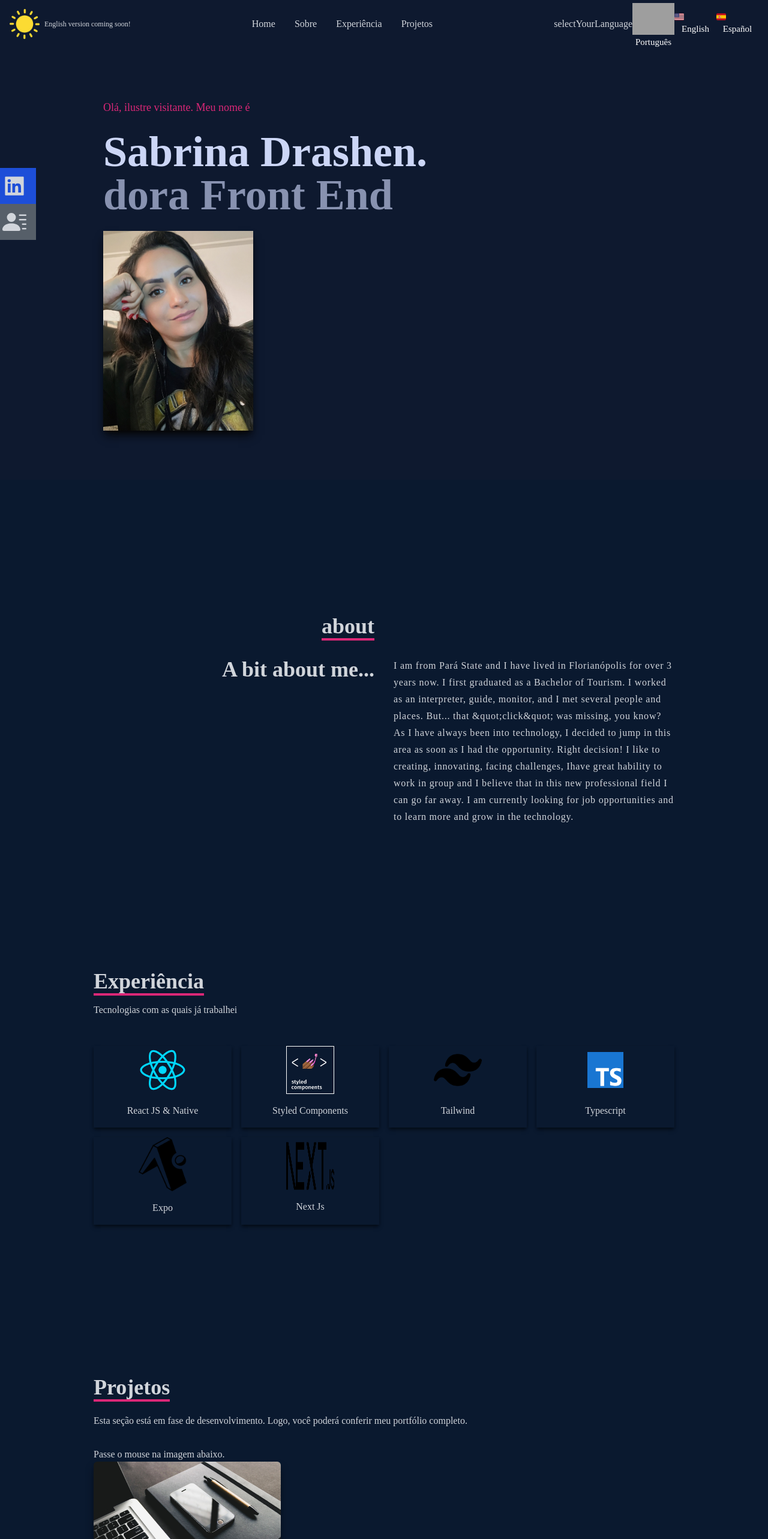
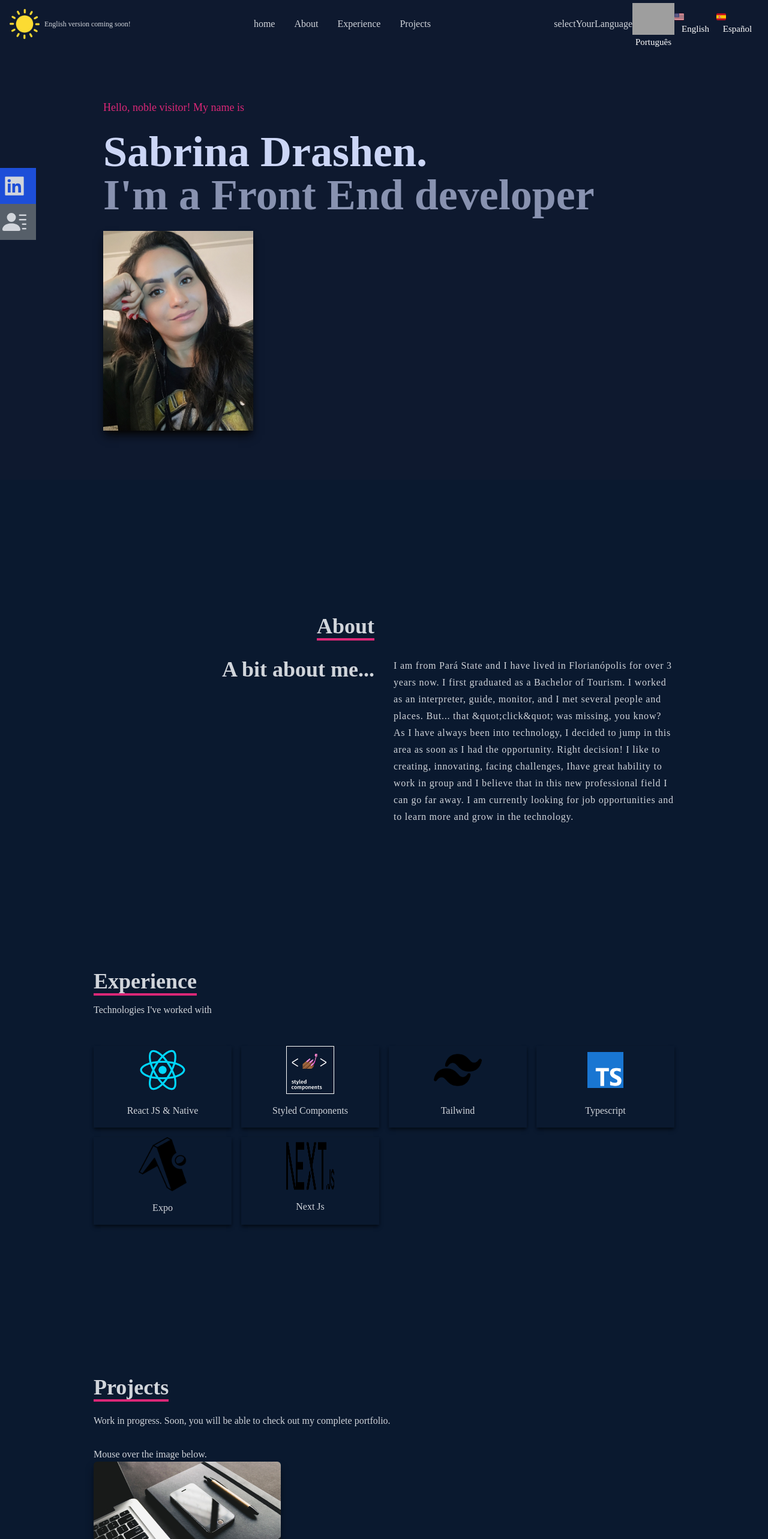
Before and after one commit to sdrashen/my-portifolio, a React (Create React App) app: page / in a window 1280 px wide. Shown: the top 2566 px of the page at 60% size. Built offline with nearby package versions, Linux system fonts and the light colour scheme; grey boxes are pictures that could not be loaded.

Commit message:
feat:edit more languages configs

```diff
--- a/src/components/Home.jsx
+++ b/src/components/Home.jsx
@@ -1,15 +1,19 @@
 import React from 'react'
 // import { HiArrowNarrowRight } from 'react-icons/hi'
 import MyPicture from '../assets/sabrina.jpeg'
+import { useTranslation } from 'react-i18next';
 
 const Home = () => {
+
+  const { t } = useTranslation();
+
   return (
     <div name='home' className=' w-full h-screen bg-[#0e192f]'>
       {/*Container*/}
       <div className='max-w-[1000px] mx-auto px-8 flex flex-col justify-center h-full'>
-        <p className='text-lg text-pink-600 pb-6'>Olá, ilustre visitante. Meu nome é</p>
-        <h1 className='text-4xl sm:text-7xl font-bold text-[#ccd6f6]'>Sabrina Drashen.</h1>
-        <h2 className='text-4xl pb-6 sm:text-7xl font-bold text-[#8892b0]'>dora Front End</h2>
+        <p className='text-lg text-pink-600 pb-6'>{t("greeting")}</p>
+        <h1 className='text-4xl sm:text-7xl font-bold text-[#ccd6f6]'>{t("name")}</h1>
+        <h2 className='text-4xl pb-6 sm:text-7xl font-bold text-[#8892b0]'>{t("profession")}</h2>
         {/* <p className='text-[#8892b0] py-4 max-w-[700px]'>Lorem ipsum dolor sit amet conSou desenvolvesectetur, adipisicing elit. Fuga ratione eos hic reprehenderit. Consequatur, debitis minus quam suscipit nobis dolorem facilis, impedit esse excepturi quaerat numquam ipsum reiciendis ducimus quos.</p> */}
         {/* <div>
           <button className='text-white group border-2 px-6 py-3 my-2 flex items-center hover:bg-pink-600 hover:border-pink-600'>Veja meu trabalho
--- a/src/components/Navbar.jsx
+++ b/src/components/Navbar.jsx
@@ -5,8 +5,11 @@ import { BsFillPersonLinesFill } from 'react-icons/bs'
 import SunIcon from '../assets/SunIcon.png'
 import { Link } from 'react-scroll'
 import { LanguageSwitcher } from './LanguageSwitcher/index'
+import { useTranslation } from 'react-i18next'
 
 const Navbar = () => {
+
+  const { t } = useTranslation();
 
   const [nav, setNav] = useState(false)
   const handleClick = () => setNav(!nav)
@@ -22,22 +25,22 @@ const Navbar = () => {
         <ul className='hidden md:flex'>
           <li>
             <Link to='home' smooth={true} duration={500}>
-              Home
+              {t("home")}
             </Link>
           </li>
           <li>
             <Link to='sobre' smooth={true} duration={500}>
-              Sobre
+              {t("about")}
             </Link>
           </li>
           <li>
             <Link to='experiência' smooth={true} duration={500}>
-              Experiência
+              {t("experience")}
             </Link>
           </li>
           <li>
             <Link to='projetos' smooth={true} duration={500}>
-              Projetos
+              {t("projects")}
             </Link>
           </li>
         </ul>
@@ -49,10 +52,10 @@ const Navbar = () => {
 
       {/*Mobile menu */}
       <ul className={!nav ? 'hidden': 'absolute top-0 left-0 h-screen w-full bg-[#0e192f] flex flex-col justify-center items-center'}>
-        <li className='py-6 text-4xl'>Home</li>
-        <li className='py-6 text-4xl'>Sobre</li>
-        <li className='py-6 text-4xl'>Experiência</li>
-        <li className='py-6 text-4xl'>Projetos</li>
+        <li className='py-6 text-4xl'>{t("home")}</li>
+        <li className='py-6 text-4xl'>{t("sobre")}</li>
+        <li className='py-6 text-4xl'>{t("experience")}</li>
+        <li className='py-6 text-4xl'>{t("projects")}</li>
       </ul>
 
       {/*Social icons*/}
--- a/src/components/Skills.jsx
+++ b/src/components/Skills.jsx
@@ -6,15 +6,19 @@ import Tailwind from '../assets/tailwind_icon.png'
 import Typescript from '../assets/typescript-icon.png'
 import Expo from '../assets/expo-icon.png'
 import NextJS from '../assets/nextjs-icon.png'
+import { useTranslation } from 'react-i18next'
 
 const Skills = () => {
+
+  const { t } = useTranslation();
+
   return (
     <div name='experiência' className='w-full h-full bg-[#0a192f] text-gray-300'>
       {/*Container*/}
       <div className='max-w-[1000px] mx-auto p-4 flex flex-col justify-center w-full h-full'>
         <div>
-          <p className='text-4xl font-bold inline border-b-4 border-pink-600'>Experiência</p>
-          <p className='py-4'>Tecnologias com as quais já trabalhei</p>
+          <p className='text-4xl font-bold inline border-b-4 border-pink-600'>{t("experience")}</p>
+          <p className='py-4'>{t("expText")}</p>
         </div>
         <div className='w-full grid grid-cols-2 sm:grid-cols-4 gap-4 text-center py-8'>
           <div className='shadow-md shadow-[#040c16] hover:scale-110 duration-500'>
--- a/src/components/Work.jsx
+++ b/src/components/Work.jsx
@@ -1,19 +1,23 @@
 import React from 'react'
 import WorkImg from '../assets/laptop-pen.jpeg'
 import { AiFillGithub } from 'react-icons/ai'
+import { useTranslation } from 'react-i18next'
 
 const Work = () => {
+
+  const { t } = useTranslation();
+
   return (
     <div name='projetos' className='w-full md:h-screen text-gray-300 bg-[#0a192f]'>
       <div className='max-w-[1000px] mx-auto p-4 flex flex-col justify-center w-full h-full'>
         <div className='pb-8'>
           <p className='text-4xl font-bold inline border-b-4 text-gray-300 border-pink-600'>
-            Projetos
+            {t("projects")}
           </p>
-          <p className='mt-6'>Esta seção está em fase de desenvolvimento. Logo, você poderá conferir meu portfólio completo.</p>
+          <p className='mt-6'>{t("warnProjects")}</p>
         </div>
         {/* Container */}
-        <p>Passe o mouse na imagem abaixo.</p>
+        <p>{t("warnMouse")}</p>
         <div className='grid sm:grid-cols-2 md:grid-cols-3 gap-4'>
           {/* Grid Item */}
           <div style={{backgroundImage: `url(${WorkImg})`}}
@@ -21,7 +25,7 @@ const Work = () => {
             {/* Hover effects */}
             <div className='opacity-0 group-hover:opacity-100'>
               <span className='text-2xl font-bold text-white tracking-wider'>
-                Visite meu Github
+                {t("visitGithub")}
               </span>
               <div className='pt-8 text-center'>
                 <a href="https://github.com/sdrashen" target='_blank'>
--- a/src/i18n/translations/en.json
+++ b/src/i18n/translations/en.json
@@ -2,21 +2,19 @@
   "translation": {
     "SelectLanguage": "Other languages: ",
     "home": "home",
-    "aboutNavBar": "About",
-    "experienceNavBar": "Experience",
+    "about": "About",
+    "experience": "Experience",
     "projectsNavBar": "Projects",
     "linkedin": "LinkedIn",
     "resume": "Resume",
-    "greeting": "Hello, noble visitor. My name is",
+    "greeting": "Hello, noble visitor! My name is",
     "name": "Sabrina Drashen.",
     "profession": "I'm a Front End developer",
-    "About": "About",
     "aboutMe": "A bit about me...",
     "aboutMeText": "I am from Pará State and I have lived in Florianópolis for over 3 years now. I first graduated as a Bachelor of Tourism. I worked as an interpreter, guide, monitor, and I met several people and places. But... that &quot;click&quot; was missing, you know? As I have always been into technology, I decided to jump in this area as soon as I had the opportunity. Right decision! I like to creating, innovating, facing challenges, Ihave great hability to work in group and I believe that in this new professional field I can go far away. I am currently looking for job opportunities and to learn more and grow in the technology.",
-    "experience": "Experience",
     "expText": "Technologies I've worked with",
     "projects": "Projects",
-    "warnProjects": "This section is under development. Soon, you will be able to check out my complete portfolio.",
+    "warnProjects": "Work in progress. Soon, you will be able to check out my complete portfolio.",
     "warnMouse": "Mouse over the image below.",
     "visitGithub": "Visit my Github"
 
--- a/src/i18n/translations/esp.json
+++ b/src/i18n/translations/esp.json
@@ -7,7 +7,7 @@
     "projectsNavBar": "Proyectos",
     "linkedin": "LinkedIn",
     "resume": "Currículum",
-    "greeting": "Hola, distinguido visitante. Mi nombre es",
+    "greeting": "Hola, distinguido visitante! Mi nombre es",
     "name": "Sabrina Drashen.",
     "profession": "Soy desarolladora Front End",
     "about": "Sobre",
--- a/src/i18n/translations/ptBR.json
+++ b/src/i18n/translations/ptBR.json
@@ -7,7 +7,7 @@
     "projectsNavBar": "Projetos",
     "linkedin": "LinkedIn",
     "resume": "Currículo",
-    "greeting": "Olá, ilustre visitante. Meu nome é",
+    "greeting": "Olá, ilustre visitante! Meu nome é",
     "name": "Sabrina Drashen.",
     "profession": "Sou desenvolvedora Front End",
     "about": "Sobre",
```
